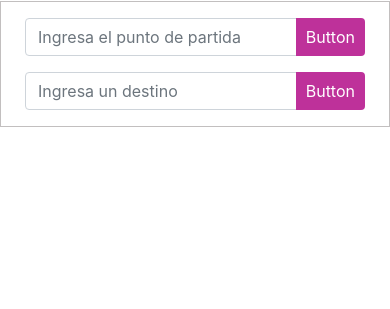
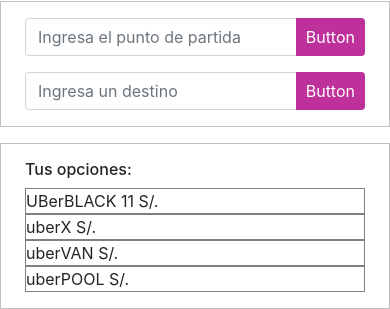
Before and after one commit to Eliza29/fare-estimate, a plain HTML site: page public/index.html in a window 390 px wide. Shown: the part 583-892 px from the top of the page. Before the commit the page ends 844 px from the top, so only its background shows below. Drawn offline with nearby package versions, Linux system fonts and the light colour scheme; some packages are replaced by stand-ins of ours.

Commit message:
correccion mobile

```diff
--- a/public/index.html
+++ b/public/index.html
@@ -80,7 +80,7 @@
                   </div>
                 </div>
                 <div class="row">
-                  <div class="col-sm-11 py-3 px-4 mt-3 bg-white box-intro d-none d-sm-block d-lg-block">
+                  <div class="col-sm-11 py-3 px-4 mt-3 bg-white box-intro">
                     <h6>Tus opciones:</h6>
                     <div class="options-car">
                       <div>UBerBLACK <span id="black">11 S/.</span></div>
```
